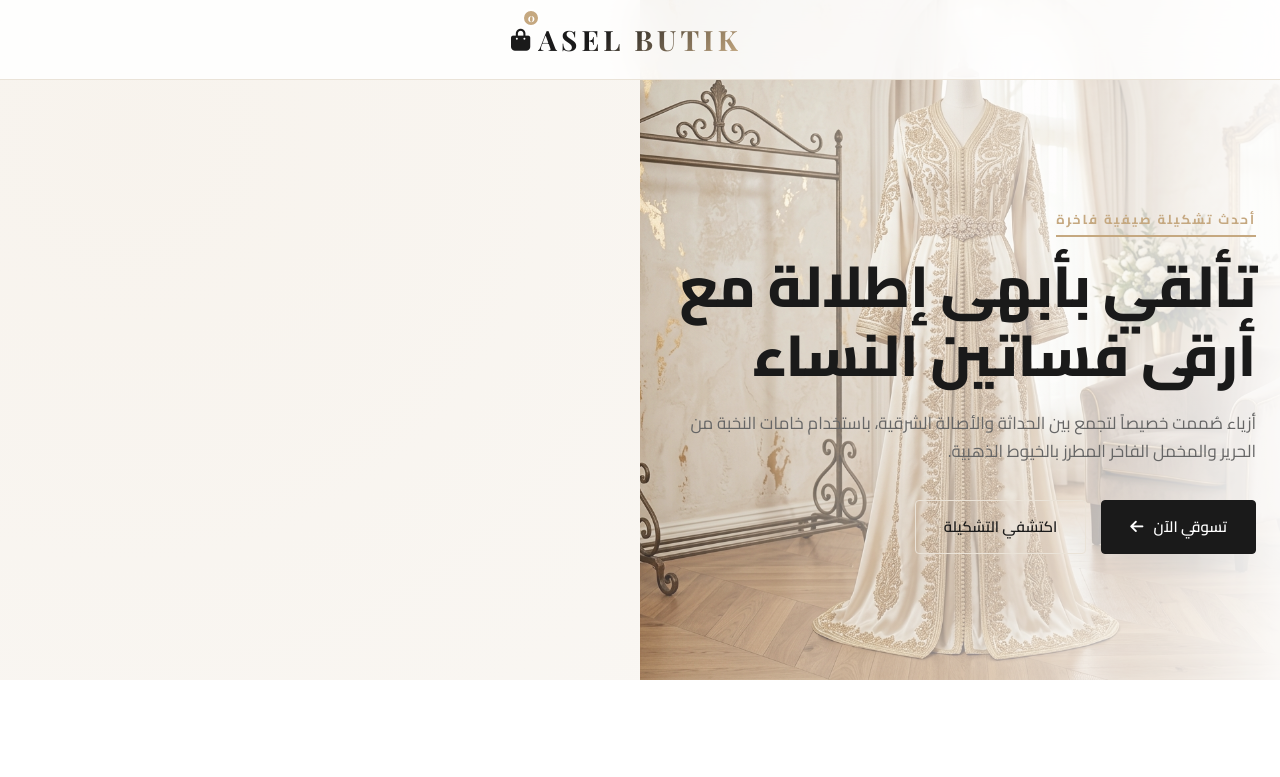
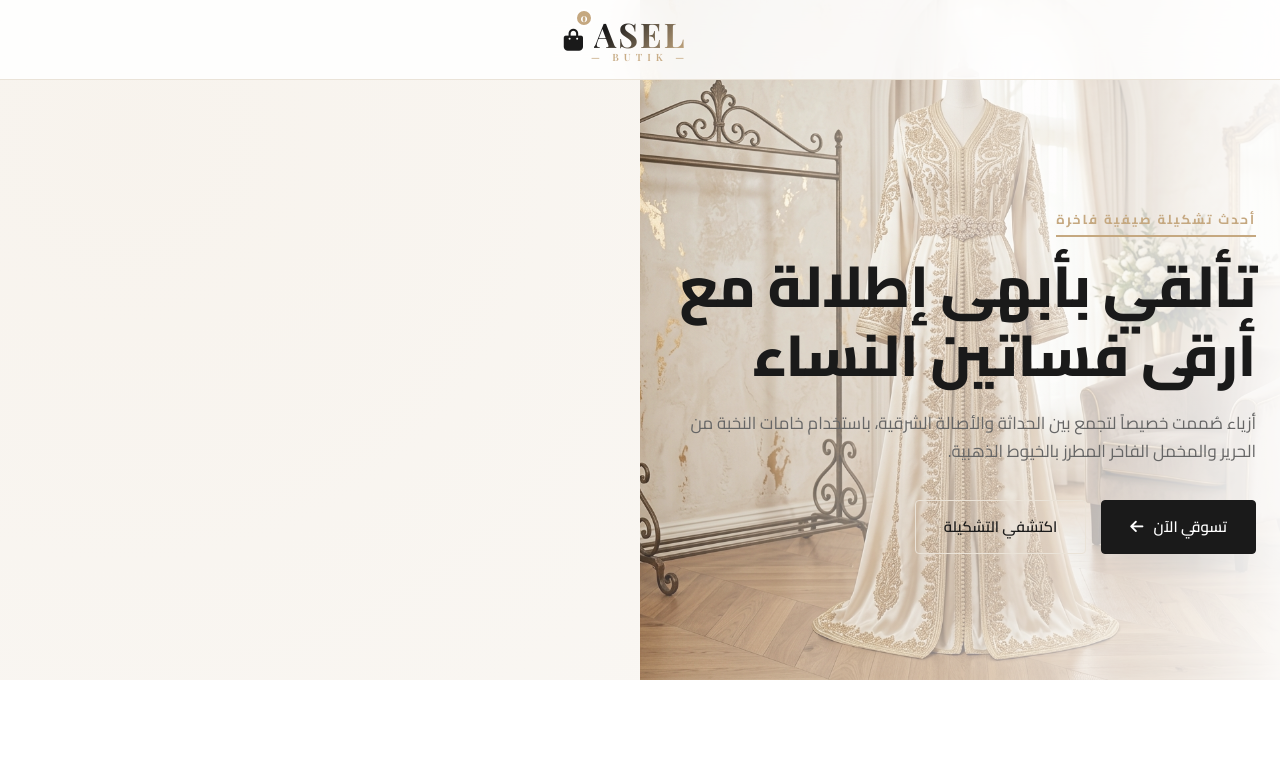
Before and after one commit to latrecheyasser1-hue/asel-butik, a website: page index.html in a window 1280 px wide. Shown: the top 777 px of the page. Drawn offline with nearby package versions, Linux system fonts and the light colour scheme; no server answers; a web font is replaced by a local one.

Commit message:
Format logo with ASEL and — BUTIK — matching storefront design

```diff
--- a/index.html
+++ b/index.html
@@ -20,7 +20,10 @@
             <div class="nav-right-side"></div>
 
             <div class="nav-logo-center">
-                <a href="#" class="logo-text-center">ASEL BUTIK</a>
+                <a href="#" class="logo-container-center">
+                    <span class="logo-main-title">ASEL</span>
+                    <span class="logo-sub-title">— BUTIK —</span>
+                </a>
             </div>
 
             <div class="nav-actions">
--- a/style.css
+++ b/style.css
@@ -96,23 +96,50 @@ h1, h2, h3, h4 {
     align-items: center;
 }
 
-.logo-text-center {
-    font-family: var(--font-serif);
-    font-size: 28px;
+.logo-container-center {
+    display: flex;
+    flex-direction: column;
+    align-items: center;
+    text-decoration: none !important;
+    line-height: 0.9;
+    transition: var(--transition-smooth);
+}
+
+.logo-main-title {
+    font-family: 'Playfair Display', serif;
+    font-size: 34px;
     font-weight: 700;
-    letter-spacing: 4px;
+    letter-spacing: 2px;
     color: var(--text-dark);
-    text-decoration: none;
     line-height: 1;
-    background: linear-gradient(135deg, var(--text-dark) 30%, var(--primary-gold) 100%);
+    background: linear-gradient(135deg, var(--text-dark) 20%, var(--primary-gold) 100%);
     -webkit-background-clip: text;
     -webkit-text-fill-color: transparent;
     transition: var(--transition-smooth);
 }
 
-.logo-text-center:hover {
-    letter-spacing: 6px;
-    opacity: 0.9;
+.logo-sub-title {
+    font-family: 'Playfair Display', serif;
+    font-size: 10px;
+    letter-spacing: 5px;
+    color: var(--primary-gold);
+    font-weight: 600;
+    margin-top: 2px;
+    text-transform: uppercase;
+    opacity: 0.95;
+    transition: var(--transition-smooth);
+}
+
+.logo-container-center:hover .logo-main-title {
+    letter-spacing: 4px;
+    background: linear-gradient(135deg, var(--primary-gold) 0%, var(--hover-gold) 100%);
+    -webkit-background-clip: text;
+    -webkit-text-fill-color: transparent;
+}
+
+.logo-container-center:hover .logo-sub-title {
+    letter-spacing: 7px;
+    color: var(--hover-gold);
 }
 
 .nav-logo {
```
